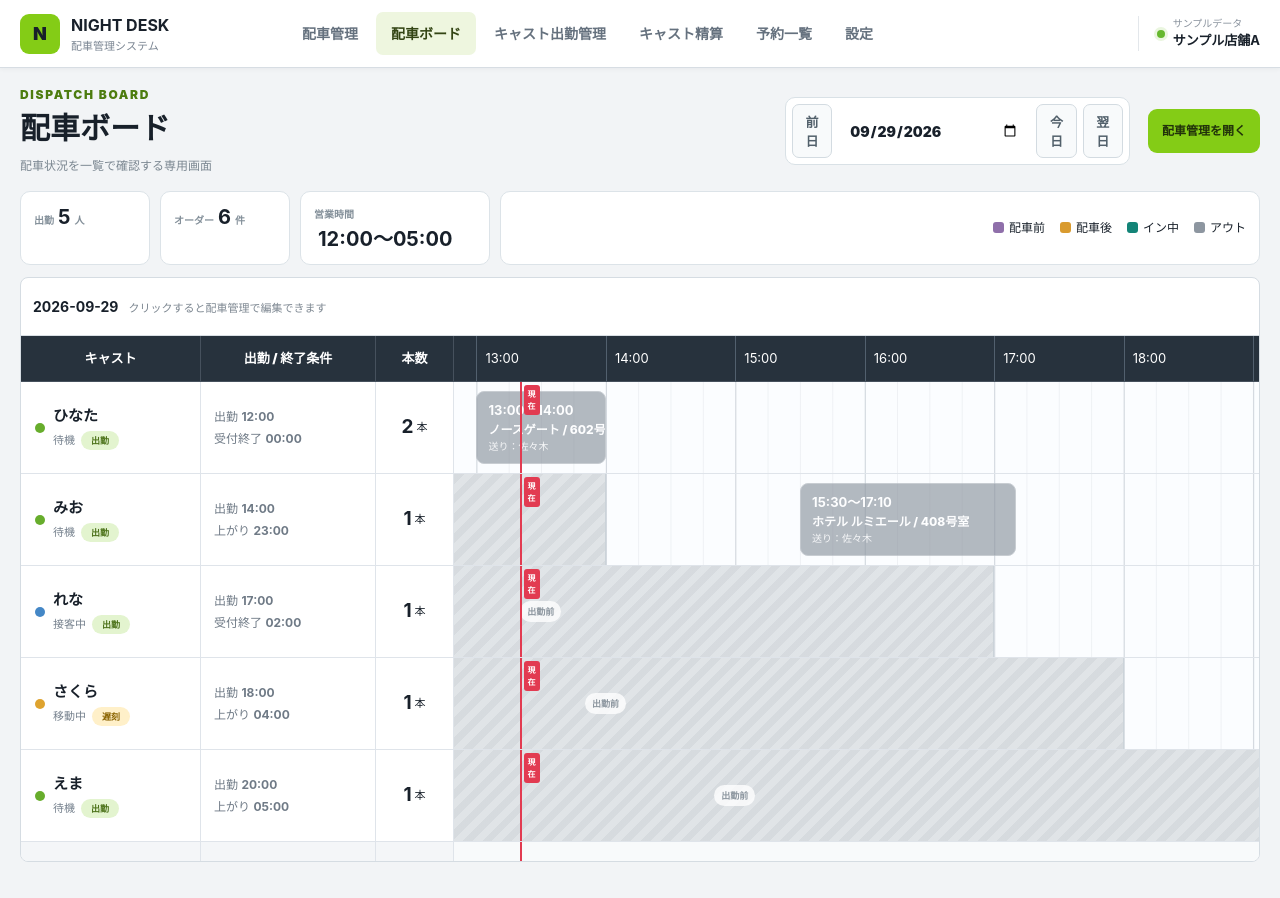
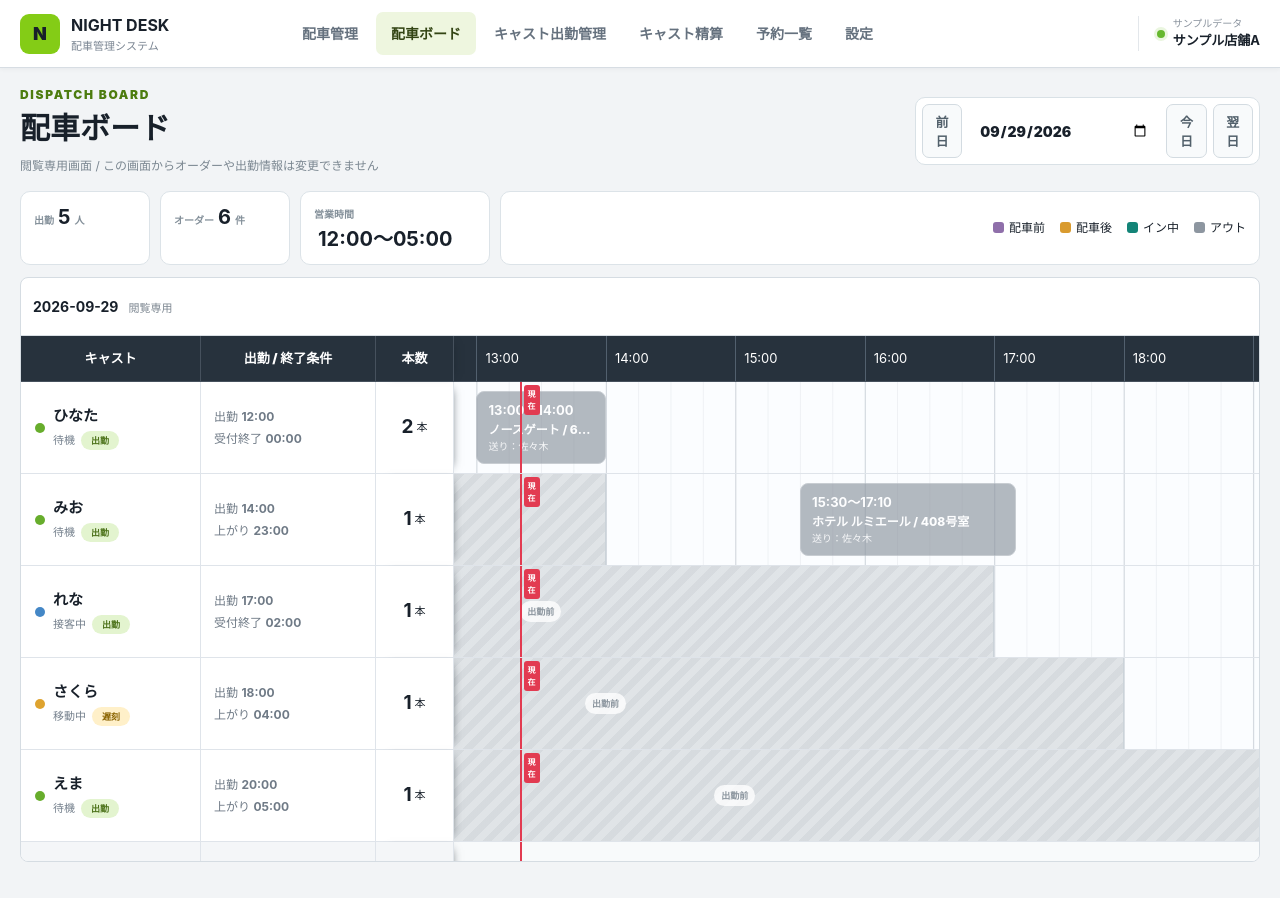
Before and after one commit to admozisan-design/night-desk, a Next.js app: page /board in a window 1280 px wide. Built offline with nearby package versions, Linux system fonts and the light colour scheme.

Commit message:
Make standalone board read only and lock sticky columns

```diff
--- a/app/board/page.tsx
+++ b/app/board/page.tsx
@@ -1,6 +1,5 @@
 "use client";
 
-import Link from "next/link";
 import { useEffect, useMemo, useRef, useState } from "react";
 import { casts as defaultCasts, defaultStoreSettings } from "@/lib/mock-data";
 import { loadCasts, loadOrders, loadStoreSettings } from "@/lib/storage";
@@ -195,7 +194,7 @@ export default function StandaloneBoardPage(){
       <div>
         <p className="eyebrow">DISPATCH BOARD</p>
         <h1>配車ボード</h1>
-        <span>配車状況を一覧で確認する専用画面</span>
+        <span>閲覧専用画面 / この画面からオーダーや出勤情報は変更できません</span>
       </div>
 
       <div className="standaloneBoardDate">
@@ -205,7 +204,6 @@ export default function StandaloneBoardPage(){
         <button type="button" onClick={()=>shiftDate(1)}>翌日</button>
       </div>
 
-      <Link href="/" className="standaloneBoardManageLink">配車管理を開く</Link>
     </header>
 
     <section className="standaloneBoardStats">
@@ -222,7 +220,7 @@ export default function StandaloneBoardPage(){
 
     <section className="boardSection standaloneBoardSection">
       <div className="boardSectionHead">
-        <div><h2>{date}</h2><span>クリックすると配車管理で編集できます</span></div>
+        <div><h2>{date}</h2><span>閲覧専用</span></div>
       </div>
 
       <div className="dispatchScroll standaloneDispatchScroll" ref={boardScrollRef}>
@@ -275,19 +273,17 @@ export default function StandaloneBoardPage(){
                 {visibleOrders.map(order=>{
                   const pos=eventPosition(order)!;
                   const visualState=orderVisualState(order,date,now);
-                  return <button
-                    type="button"
+                  return <div
                     key={order.id}
-                    className={`timelineOrder orderVisual-${visualState}`}
+                    className={`timelineOrder standaloneTimelineOrder orderVisual-${visualState}`}
                     style={pos}
-                    onClick={()=>window.location.href="/?orderAction="+encodeURIComponent(order.id)}
-                    title="ドライバー設定を開く"
+                    title="閲覧専用"
                   >
                     <strong>{order.scheduledStart}〜{order.scheduledEnd}</strong>
                     <span>{order.locationName || "場所未入力"}{order.room ? ` / ${order.room}号室` : ""}</span>
                     <small>送り：{order.driverName ?? "未設定"}</small>
                     {order.pickupDriverName && <small>迎え：{order.pickupDriverName}</small>}
-                  </button>;
+                  </div>;
                 })}
 
                 {!visibleOrders.length && !unavailable && <span className="emptyTimeline">空き</span>}
--- a/app/globals.css
+++ b/app/globals.css
@@ -4046,3 +4046,70 @@ button{
     grid-template-columns:1fr;
   }
 }
+
+
+/* ===== Read-only board sticky columns ===== */
+.standaloneBoardToolbar{
+  grid-template-columns:minmax(260px,1fr) auto!important;
+}
+.standaloneTimelineOrder{
+  cursor:default!important;
+  pointer-events:none;
+  user-select:none;
+}
+
+/* Keep the three information columns visible while the time axis scrolls. */
+.dispatchScroll{
+  position:relative;
+}
+.wideBoard .dispatchNameHead,
+.wideBoard .dispatchShiftHead,
+.wideBoard .dispatchCountHead{
+  position:sticky!important;
+  z-index:60!important;
+  background:#27323d!important;
+}
+.wideBoard .dispatchName,
+.wideBoard .dispatchShift,
+.wideBoard .dispatchCount{
+  position:sticky!important;
+  z-index:50!important;
+  background:#fff!important;
+}
+.wideBoard .dispatchNameHead,
+.wideBoard .dispatchName{
+  left:0!important;
+}
+.wideBoard .dispatchShiftHead,
+.wideBoard .dispatchShift{
+  left:180px!important;
+}
+.wideBoard .dispatchCountHead,
+.wideBoard .dispatchCount{
+  left:355px!important;
+}
+.wideBoard .dispatchCountHead,
+.wideBoard .dispatchCount{
+  box-shadow:6px 0 9px -8px rgba(20,30,40,.65);
+}
+.wideBoard .totalCell.dispatchName,
+.wideBoard .totalCell.dispatchShift,
+.wideBoard .totalCell.dispatchCount{
+  background:#f4f6f8!important;
+}
+
+@media(max-width:1200px){
+  .wideBoard .dispatchShiftHead,
+  .wideBoard .dispatchShift{
+    left:150px!important;
+  }
+  .wideBoard .dispatchCountHead,
+  .wideBoard .dispatchCount{
+    left:295px!important;
+  }
+}
+@media(max-width:850px){
+  .standaloneBoardToolbar{
+    grid-template-columns:1fr!important;
+  }
+}
```
